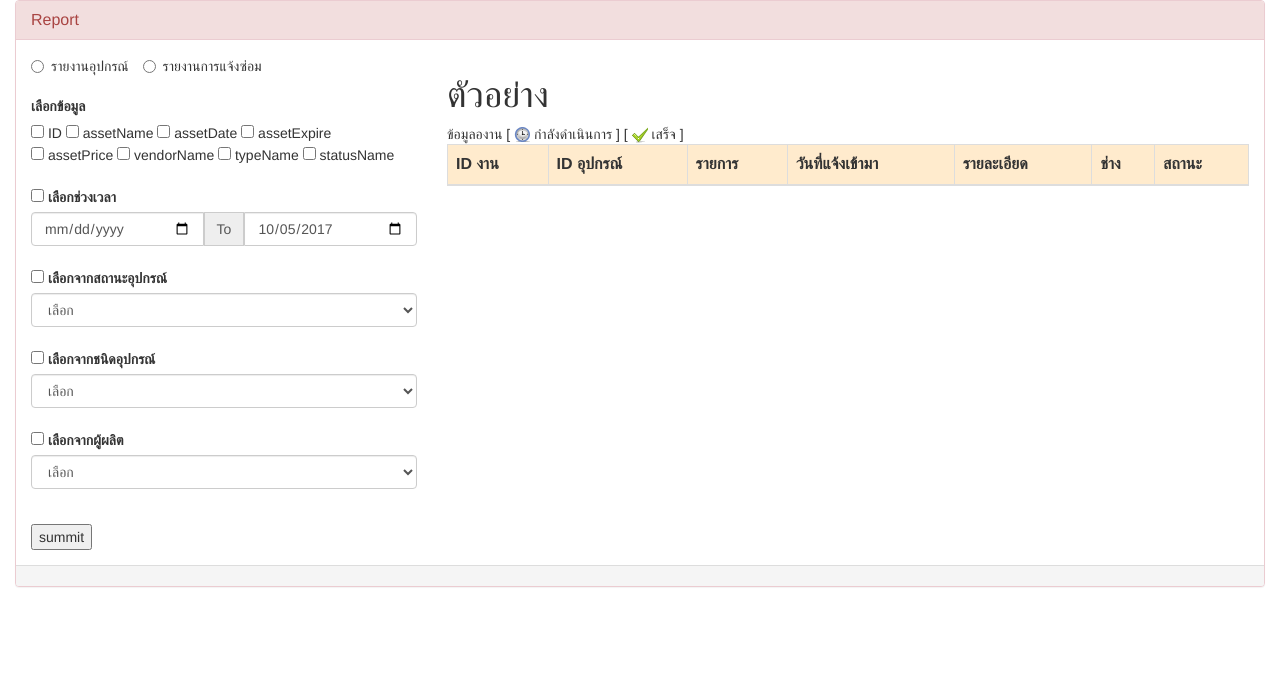
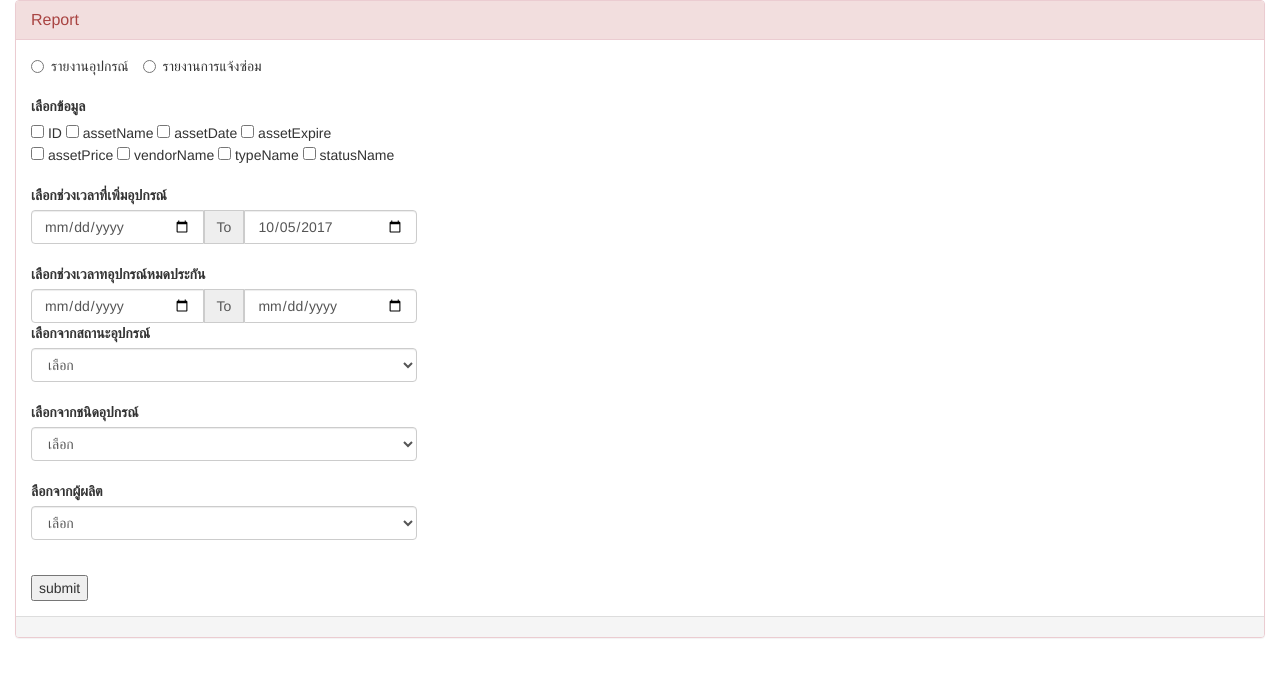
Before and after one commit to newtlex/AssetFinal, a PHP site: page /view-report.php in a window 1280 px wide. Shown: the top 677 px of the page. Run offline with PHP 8.4, Linux system fonts and the light colour scheme; data that the repository does not hold is empty.

Commit message:
report with Javascript

```diff
--- a/config-page.php
+++ b/config-page.php
@@ -64,7 +64,6 @@ if(!($_SESSION['status']))
         include('view-maintain.php');
         break;
 
-
     default:
       //echo "<h2>Home</h2>";
       include('view-main.php');
--- a/view-edit-profile.php
+++ b/view-edit-profile.php
@@ -87,6 +87,6 @@
   </div>
 </div>
 
-  <script type="text/javascript" src="script.js">
+  <script type="text/javascript" src="js/script.js">
 
 </script>
--- a/view-report.php
+++ b/view-report.php
@@ -10,7 +10,7 @@
 <div class="container-fluid">
   <div class="row">
     <div class="col-md-12">
-      <form  action="sql-report.php" method = "POST">
+      <form  class="" method="post">
         <div class="panel panel-danger">
           <div class="panel-heading">
             <h3 class="panel-title">Report</h3>
@@ -20,6 +20,7 @@
               <div id="reportdiv" class="col-md-4">
                 <div class="form-group">
                   <label class="radio-inline">
+
                     <input type="radio" name="report"   value="1" > รายงานอุปกรณ์
                   </label>
                   <label class="radio-inline">
@@ -43,13 +44,12 @@
                   <br>
 
                   <label>
-                    <input type="checkbox" name="selectDate" id="timeCheckbox"> เลือกช่วงเวลา
+                    เลือกช่วงเวลาที่เพิ่มอุปกรณ์
                   </label>
                   <div class="input-group">
-                    <input  id = "Date" type="date" name="assetStartDate" class="form-control"
-                  >
+                    <input   type="date" name="assetDateStart" class="form-control">
                     <span class="input-group-addon"> To </span>
-                    <input  id = "endDate" type="date" name="assetEndDate" class="form-control"
+                    <input   type="date" name="assetDateEnd" class="form-control"
                     value="<?php
                     $time = strtotime("2017-10-5");
                    $myFormatForView = date("Y-m-d", $time);
@@ -58,7 +58,15 @@
                   </div>
                   <br>
                   <label>
-                    <input type="checkbox" name="selectStatus"> เลือกจากสถานะอุปกรณ์
+                  เลือกช่วงเวลาทอุปกรณ์หมดประกัน
+                  </label>
+                  <div class="input-group">
+                    <input  type="date" name="expireDateStart" class="form-control">
+                    <span class="input-group-addon"> To </span>
+                    <input  type="date" name="expireDateEnd" class="form-control">
+                  </div>
+                  <label>
+                   เลือกจากสถานะอุปกรณ์
                   </label>
                   <select class="form-control" name="assetStatus">
                     <option value="0">เลือก</option>
@@ -66,7 +74,7 @@
                   </select>
                   <br>
                   <label>
-                    <input type="checkbox" name="selectType"> เลือกจากชนิดอุปกรณ์
+                     เลือกจากชนิดอุปกรณ์
                   </label>
                   <select class="form-control" name="assetType">
                         <option value="0">เลือก</option>
@@ -77,7 +85,7 @@
 
 
                   <label>
-                    <input type="checkbox" name="selectVendor"> เลือกจากผู้ผลิต
+                  ลือกจากผู้ผลิต
                   </label>
                   <select class="form-control" name="assetVendor">
                     <option value="0">
@@ -93,7 +101,7 @@
 
 
                 </div> <!-- form-group -->
-                <button type="submit" name="button"> summit</button>
+<button id = 'submitButton' type =""  name="button"> submit</button>
               </div> <!-- col-md-4 -->
 
               <div id="maintainDiv"   >
@@ -123,7 +131,6 @@
                   <select class="form-control" name="status">
                     <option value="0">เลือก</option>
                     <?php
-
                     ?>
                   </select>
                   <br>
@@ -163,44 +170,17 @@
 
 
                 </div> <!-- form-group -->
-                <button type="button" name="button"> submit</button>
+          <button id = 'submitButton' type =""  name="button"> submit</button>
               </div> <!-- col-md-4 -->
+
            </div>
 
 
               <div class="col-md-8">
-                <h1>ตัวอย่าง</h1>
-                <table class="table table-bordered" id="colshow">
-                  <caption\>ข้อมูลองาน</caption>
-                  <thead>
-                    <tr>
-                      <th>
-                        ID งาน
-                      </th>
-                      <th>
-                        ID อุปกรณ์
-                      </th>
-                      <th>
-                        รายการ
-                      </th>
-                      <th>
-                        วันที่แจ้งเข้ามา
-                      </th>
-                      <th>
-                        รายละเอียด
-                      </th>
-                      <th>
-                        ช่าง
-                      </th>
-                      <th>
-                        สถานะ
-                      </th>
-                    </tr>
-                  </thead>
-                  <tbody>
-                    <?php include('list-maintain.php'); ?>
-                  </tbody>
-                </table>
+              <div id = "body">
+
+                 </div>
+
               </div>
 
             </div> <!-- row -->
@@ -216,24 +196,33 @@
   </div>
 </div>
 <script type="text/javascript">
+$( "form" ).on( "submit", function( event ) {
+  event.preventDefault();
+  console.log( $( this ).serialize() );
+  $.ajax({
+  url: 'sql-report.php',
+  type: 'POST',
+  dataType: 'text',
+  data:$( this ).serialize(),
+  success : callback
+  });
+});
 $(document).ready(function(){
   $("#maintainReport").change(function(){
     $("#reportdiv").hide();
     $("#maintainDiv").show();
-
-
   });
   $("#assetReport").change(function(){
     $("#reportdiv").show();
     $("#maintainDiv").hide();
-
   });
 });
-
+function callback(result){
+  $("#body").html(result);
+}
 function maintainDivhidden(){
   $("#maintainDiv").hide();
 }
-
   function timeCheck(){
     var x = document.getElementById("timeCheckbox").checked;
  if(x){
@@ -244,7 +233,5 @@ function maintainDivhidden(){
      document.getElementById ("Date").disabled = true;
      document.getElementById("endDate").disabled = true;
    }
-
    };
-
 </script>
```
Also changed, not shown: sql-report.php (+30 -28 lines). Lines whose indentation alone changed are shown as unchanged.
